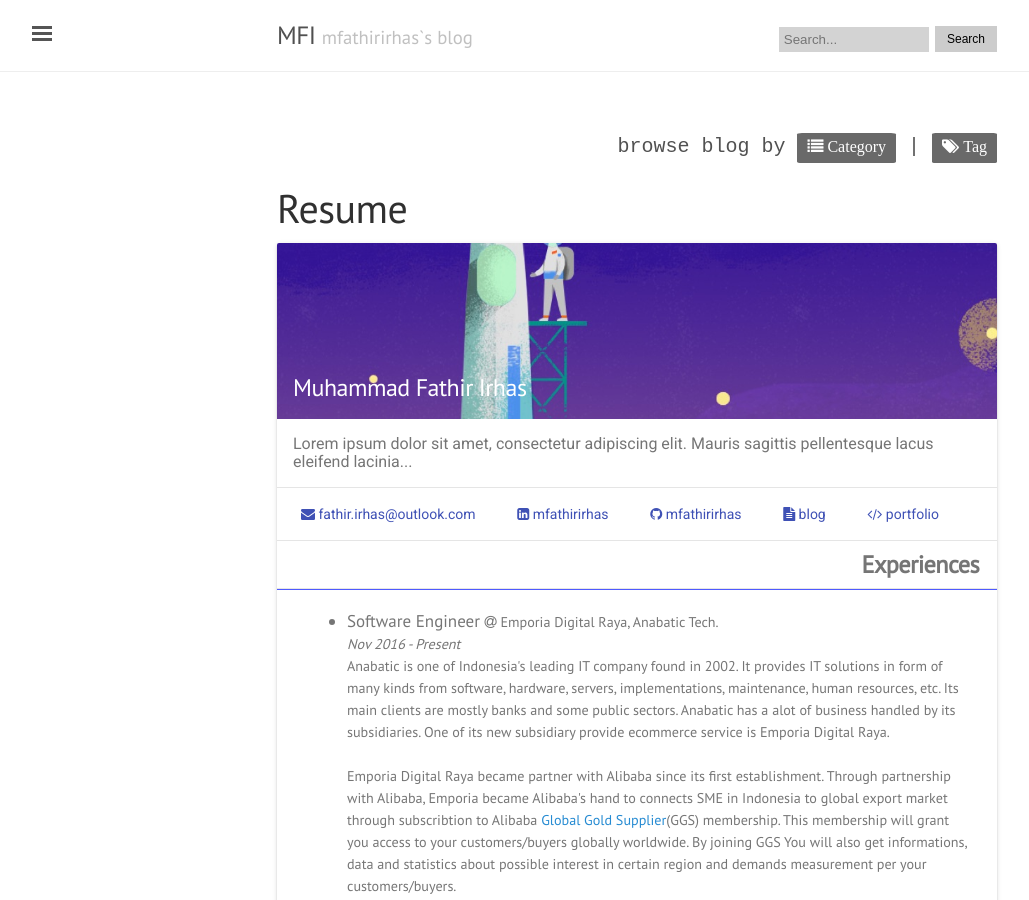
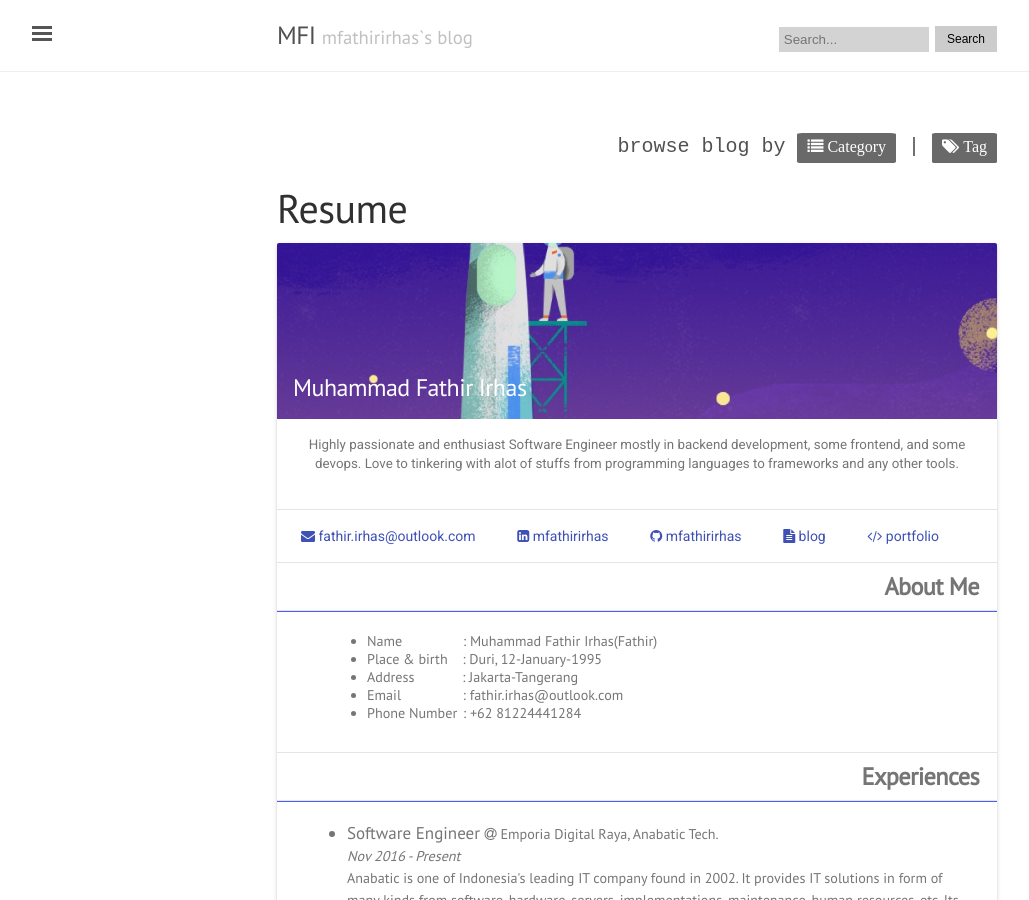
Before and after one commit to mfirhas/mfathirirhas.github.io, a Jekyll site: the page built from resume.md, in a window 1280 px wide and 900 px high. Shown: the whole window, without its empty margins (3-1032 px from the left). Built offline with Jekyll 4.4.1, drawn with Linux system fonts in a browser that asks for light colours; nearby versions of some CDN libraries; some web fonts are replaced; comment, search, counter and statistics services are not loaded.

Commit message:
summary and about me

```diff
--- a/resume.md
+++ b/resume.md
@@ -12,8 +12,7 @@
 
   <!-- summary -->
   <div class="mdl-card__supporting-text supporting-text-wide resume-font-summary">
-    Lorem ipsum dolor sit amet, consectetur adipiscing elit.
-    Mauris sagittis pellentesque lacus eleifend lacinia...
+    <p align="center"><small>Highly passionate and enthusiast Software Engineer mostly in backend development, some frontend, and some devops. Love to tinkering with alot of stuffs from programming languages to frameworks and any other tools.</small></p>
   </div>
 
   <!-- contacts -->
@@ -33,6 +32,22 @@
     <a href="http://mfathirirhas.github.io/portfolio/" target="_blank" class="mdl-button mdl-button--colored mdl-js-button mdl-js-ripple-effect">
       <i class="fa fa-code" aria-hidden="true"></i> Portfolio
     </a>
+  </div>
+
+  <!-- About me -->
+  <div class="mdl-card__supporting-text mdl-card__actions mdl-card--border">
+    <h2 class="mdl-card__title-text supporting-text-sub-title">About Me</h2>
+  </div>
+  <div class="mdl-card__supporting-text mdl-card__actions sub-section-top-border resume-font-content">
+  <small>
+    <ul>
+      <li>Name <span style="padding-left:57px;">:</span> Muhammad Fathir Irhas(Fathir)</li>
+      <li>Place & birth <span style="padding-left:11px;">:</span> Duri, 12-January-1995</li>
+      <li>Address <span style="padding-left:44px;">:</span> Jakarta-Tangerang</li>
+      <li>Email <span style="padding-left:58px;">:</span> fathir.irhas@outlook.com</li>
+      <li>Phone Number <span style="padding-left:2px;">:</span> +62 81224441284</li>
+    </ul>
+  </small>
   </div>
 
   <!-- experiences -->
```
